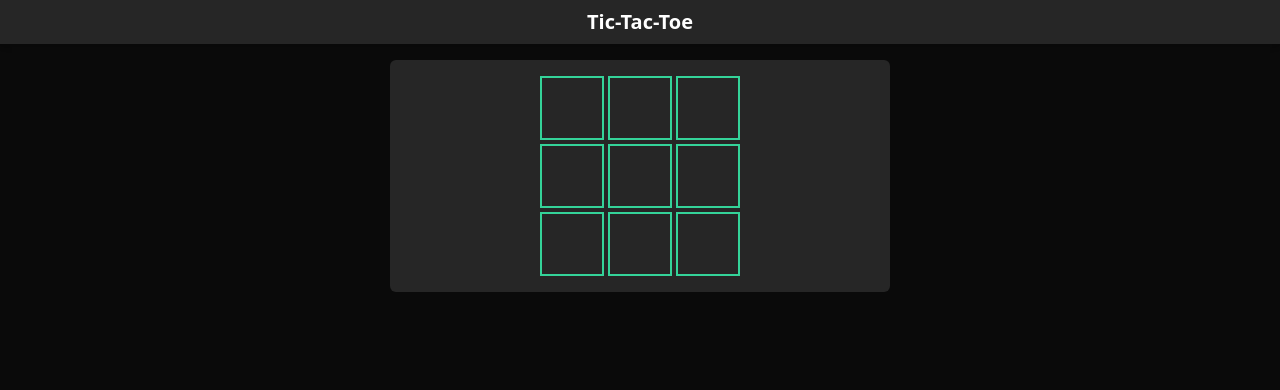
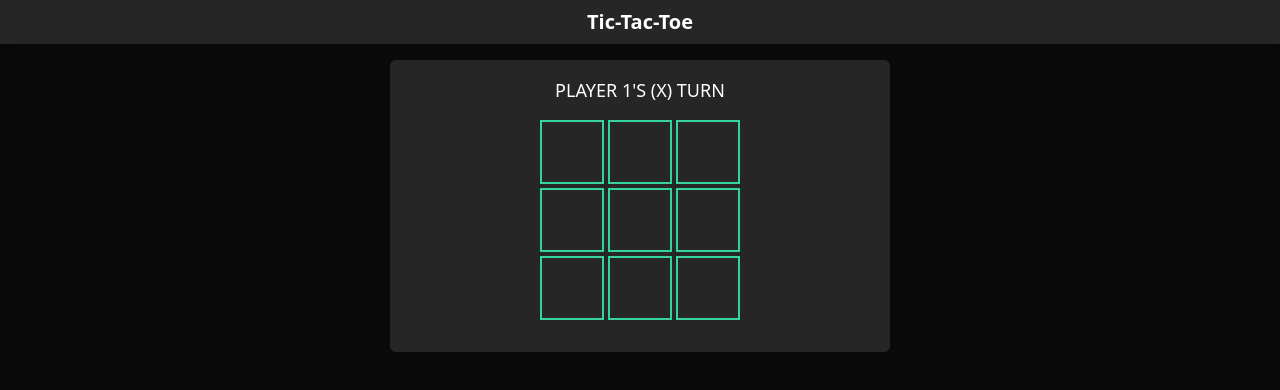
Before and after one commit to wendell-kenneddy/tic-tac-toe, a React (Vite) app: page / in a window 1280 px wide. Shown: the top 390 px of the page. Built offline with nearby package versions, Linux system fonts and the light colour scheme.

Commit message:
feat(App): fill the UI with final components

```diff
--- a/src/components/App.tsx
+++ b/src/components/App.tsx
@@ -1,5 +1,7 @@
 import { Header } from "./Header";
 import { Grid } from "./Grid";
+import { PlayerTurnDisplay } from "./PlayerTurnDisplay";
+import { ActionBar } from "./ActionBar";
 
 export function App() {
   return (
@@ -7,7 +9,11 @@ export function App() {
       <Header />
 
       <main className="w-[90%] max-w-[500px] my-4 mx-auto bg-neutral-800 rounded-md p-4 flex flex-col items-center gap-4">
+        <PlayerTurnDisplay />
+
         <Grid />
+
+        <ActionBar />
       </main>
     </>
   );
```
